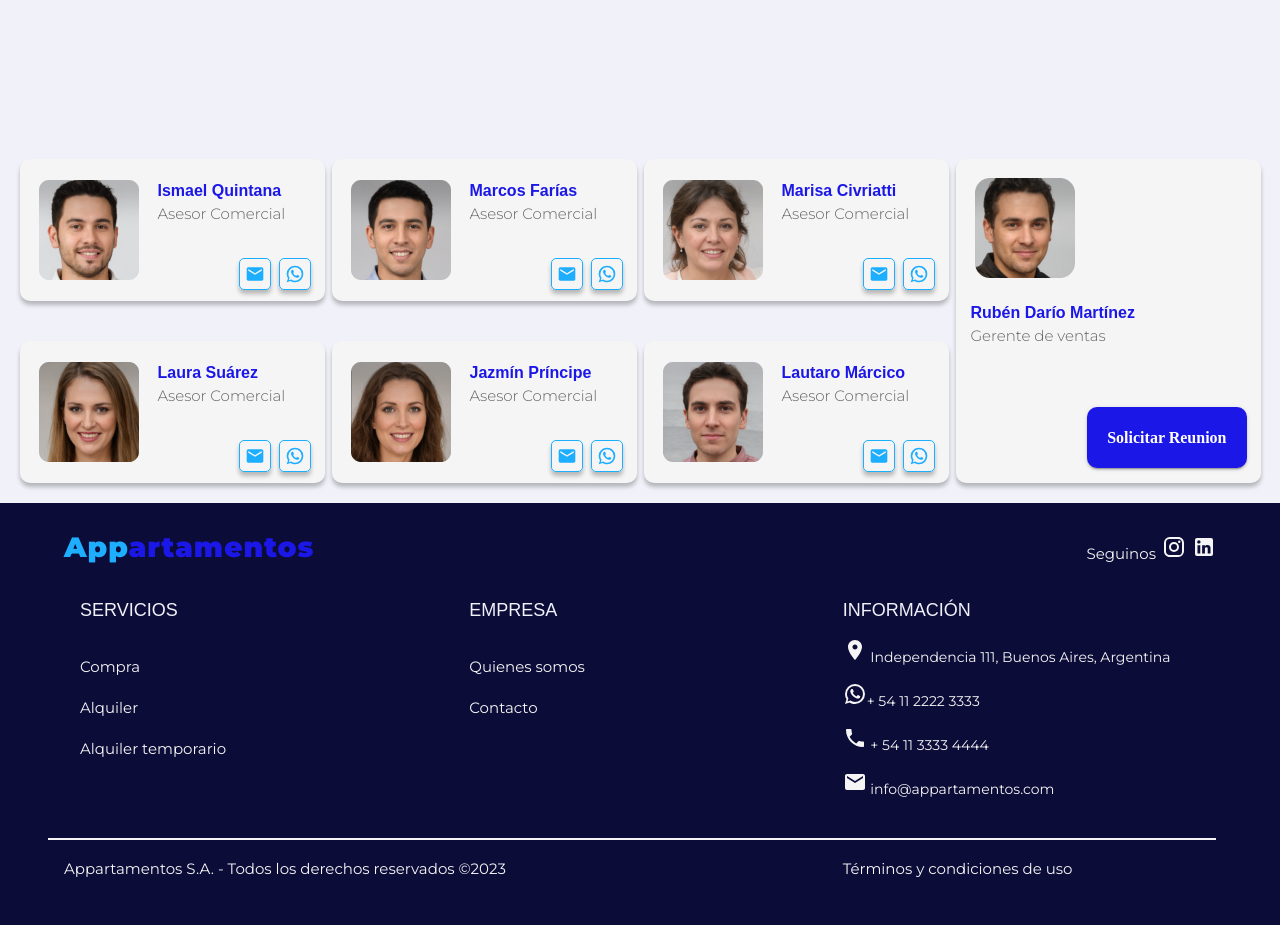
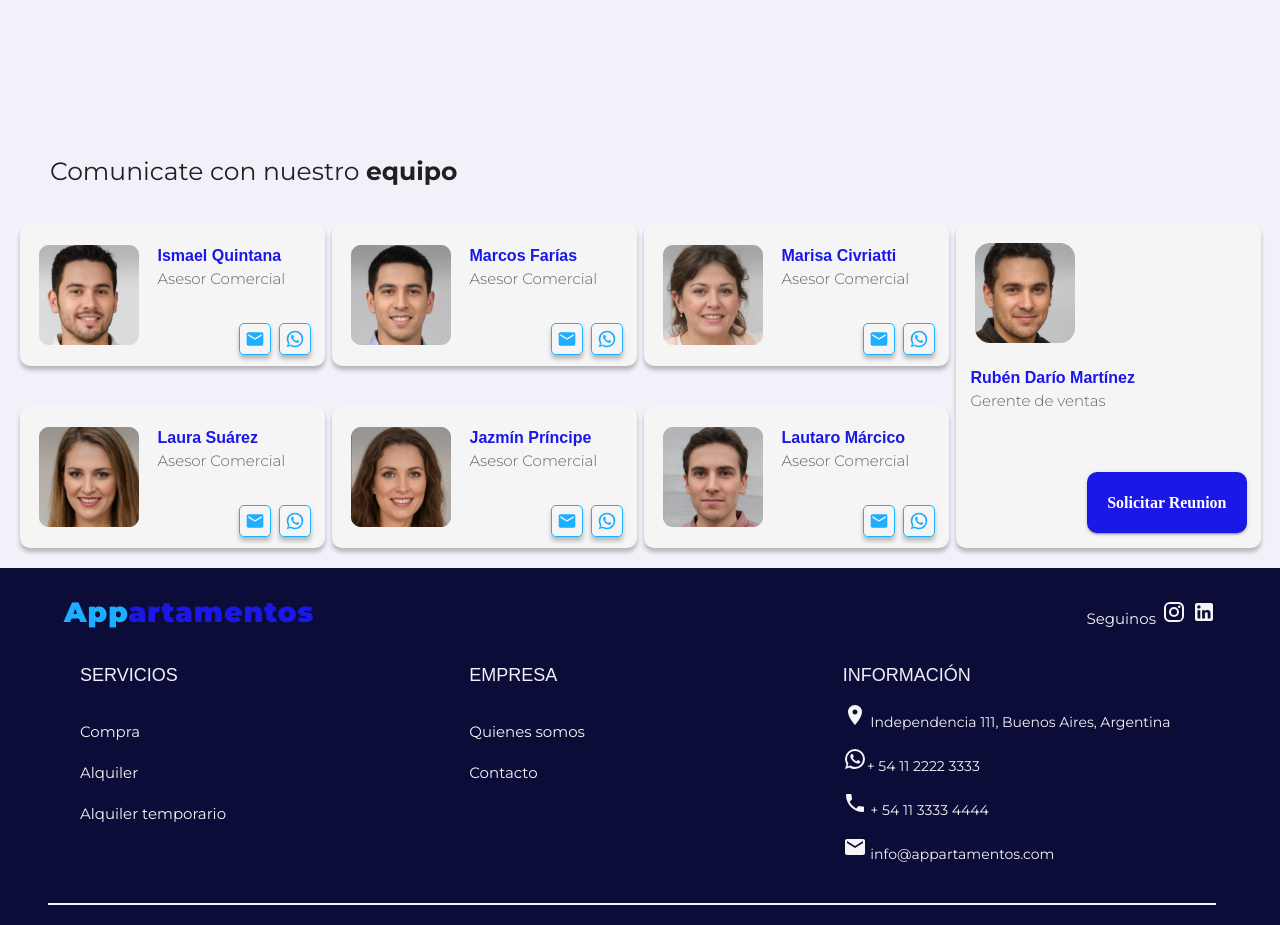
Before and after one commit to No-Country/c12-25-t-node-react, a React (Vite) app in the folder client/: page /#/about in a window 1280 px wide. Shown: the part 1020-1945 px from the top of the page. Built offline with nearby package versions, Linux system fonts and the light colour scheme.

Commit message:
refactor/#10-cards-about: add text team

```diff
--- a/client/src/components/template/cardsAbout/CardsGrid.tsx
+++ b/client/src/components/template/cardsAbout/CardsGrid.tsx
@@ -1,19 +1,19 @@
-import { Container, Grid } from '@mui/material'
+import { Container, Grid, Typography } from '@mui/material'
 import CardsAbout from './CardsAbout'
 import persons from '../../../api/personal.json'
 
 const CardsGrid = () => {
 
   return (
-    <Container maxWidth="xl" sx={{ display: 'flex', justifyContent: 'space-around', alignItems: 'center' }}>
+    <Container maxWidth="xl" sx={{ display: 'flex', flexDirection: 'column' }}>
+      <Typography variant="body1" sx={{ fontSize: '25px', padding: '20px 26px', textAlign: { lg: 'left', md: 'center', sm: 'center', xs: 'center' } }}>Comunicate con nuestro <strong>equipo</strong></Typography>
       <Grid container spacing={2}>
         <Grid item xs={12}>
-          {/* Contenedor para el contenido */}
           <Grid container spacing={2} justifyContent="space-around">
             {/* First column */}
             <Grid item xs={12} sm={6} md={6} lg={3} xl={2} sx={gridStyleAbout}>
               {persons
-                .filter((item: any) => item.id <= 2) // Filtrar las primeras 2 cards
+                .filter((item: any) => item.id <= 2)
                 .map((item: any) => (
                   <CardsAbout
                     key={item.id}
@@ -43,7 +43,7 @@ const CardsGrid = () => {
             {/* Third column */}
             <Grid item xs={12} sm={6} md={6} lg={3} xl={2} sx={gridStyleAbout}>
               {persons
-                .filter((item: any) => item.id > 4 && item.id <= 6) // Filtrar las cards 5 y 6
+                .filter((item: any) => item.id > 4 && item.id <= 6)
                 .map((item: any) => (
                   <CardsAbout
                     key={item.id}
@@ -58,7 +58,7 @@ const CardsGrid = () => {
             {/* Fourth column */}
             <Grid item xs={12} sm={6} md={6} lg={3} xl={2} sx={gridStyleAbout}>
               {persons
-                .filter((item: any) => item.id === 7) // Filtrar la última card
+                .filter((item: any) => item.id === 7)
                 .map((item: any) => (
                   <CardsAbout
                     key={item.id}
```
